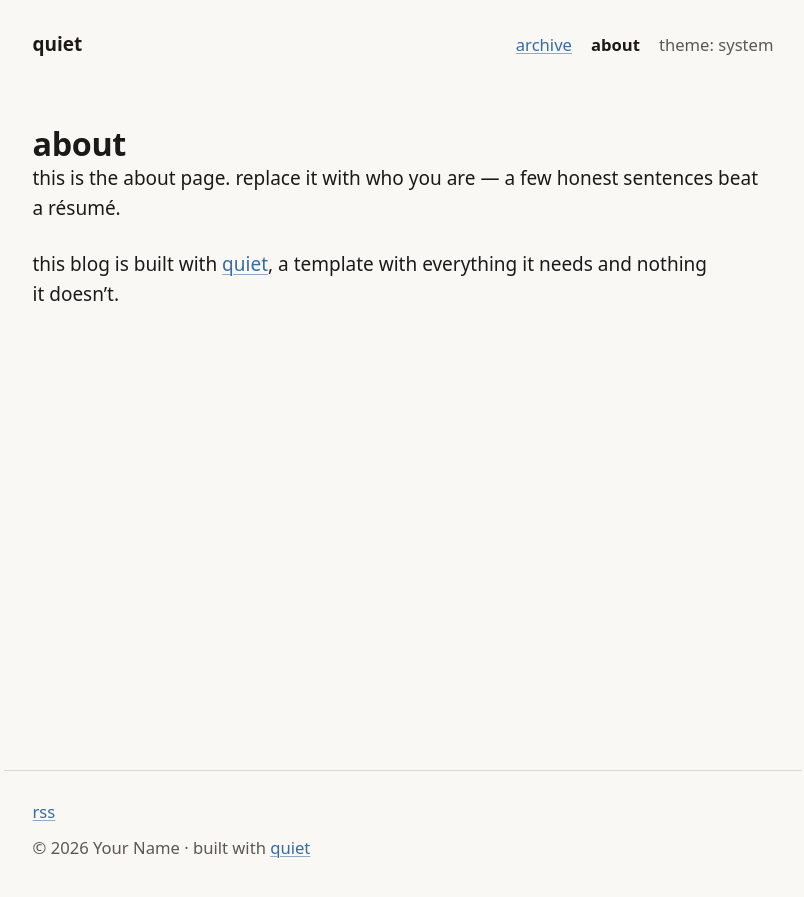
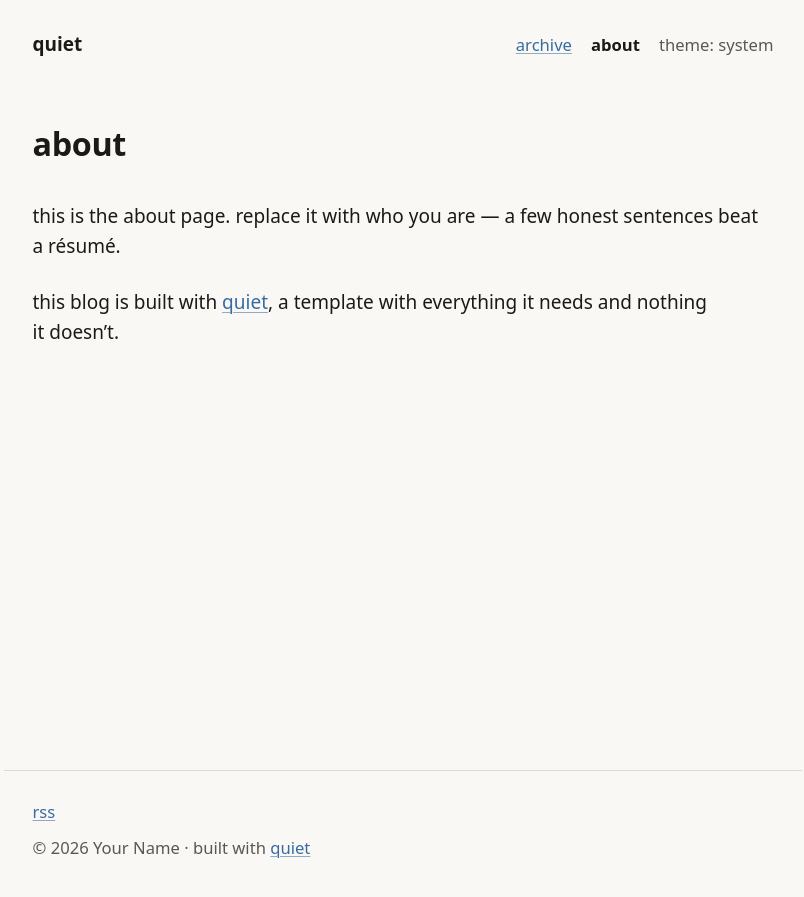
Before and after one commit to hjadmz/quiet, a Jekyll site: the page built from about.md, in a window 1280 px wide. Shown: the top 897 px of the page, without its empty margins (237-1041 px from the left). Built offline with Jekyll 4.4.1, drawn with Linux system fonts in a browser that asks for light colours.

Commit message:
pages: give the title the same breathing room posts have
Measured 0px between the about page title and its first line, against
34px on a post, because .post-header supplies that spacing and the page
layout has no equivalent. Markdown pages now match.

Co-Authored-By: Claude Fable 5 <noreply@anthropic.com>

```diff
--- a/assets/css/main.css
+++ b/assets/css/main.css
@@ -262,6 +262,11 @@ html:not(.js) .theme-toggle { display: none; }
 }
 .archive-list time { color: var(--fg-muted); font-size: var(--fs-meta); white-space: nowrap; }
 
+/* Markdown pages (about, 404) get the same title-to-content rhythm as posts,
+   where .post-header supplies it. Without this the first line sits flush
+   against the heading — measured 0px on /about/ against 34px on a post. */
+.page h1 { margin-bottom: var(--s6); }
+
 /* ---------- post ---------- */
 .post-header { margin-bottom: var(--s6); }
 .meta { margin: var(--s2) 0 0; font-size: var(--fs-meta); color: var(--fg-muted); }
```
